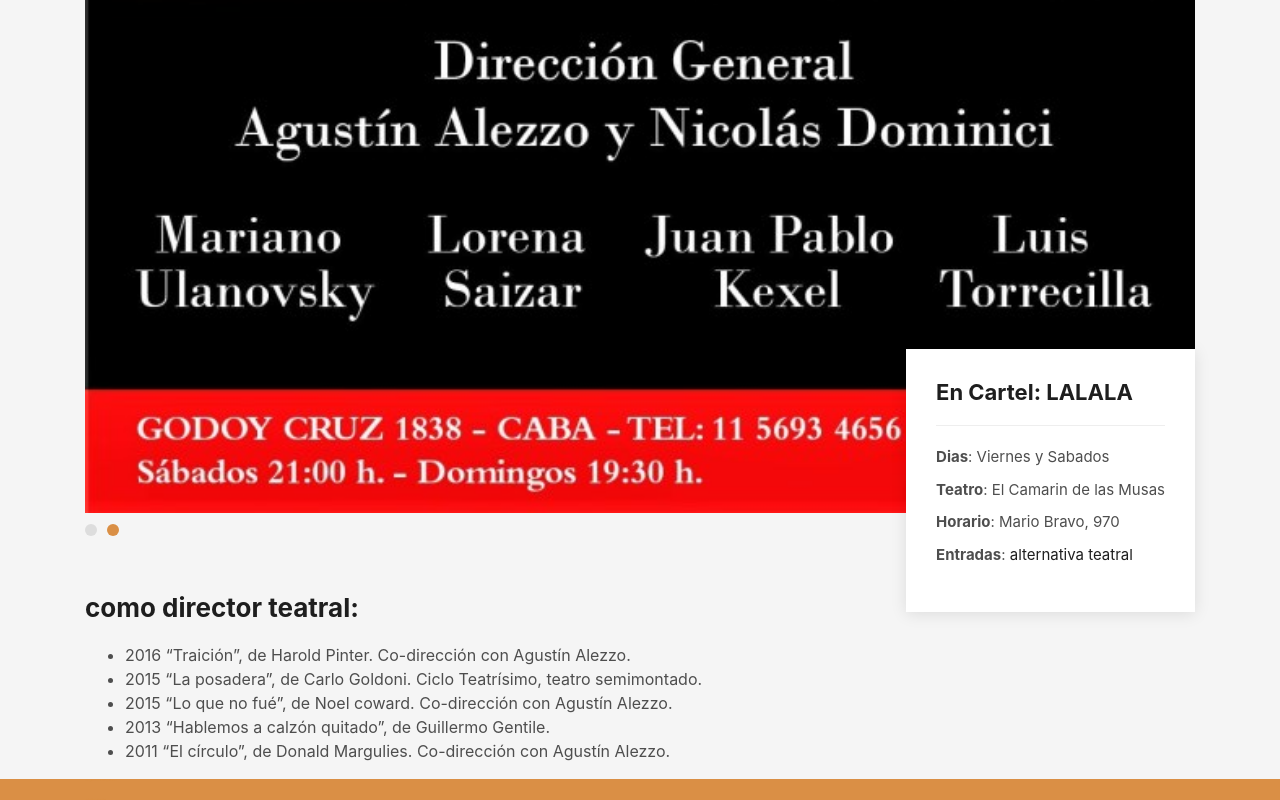
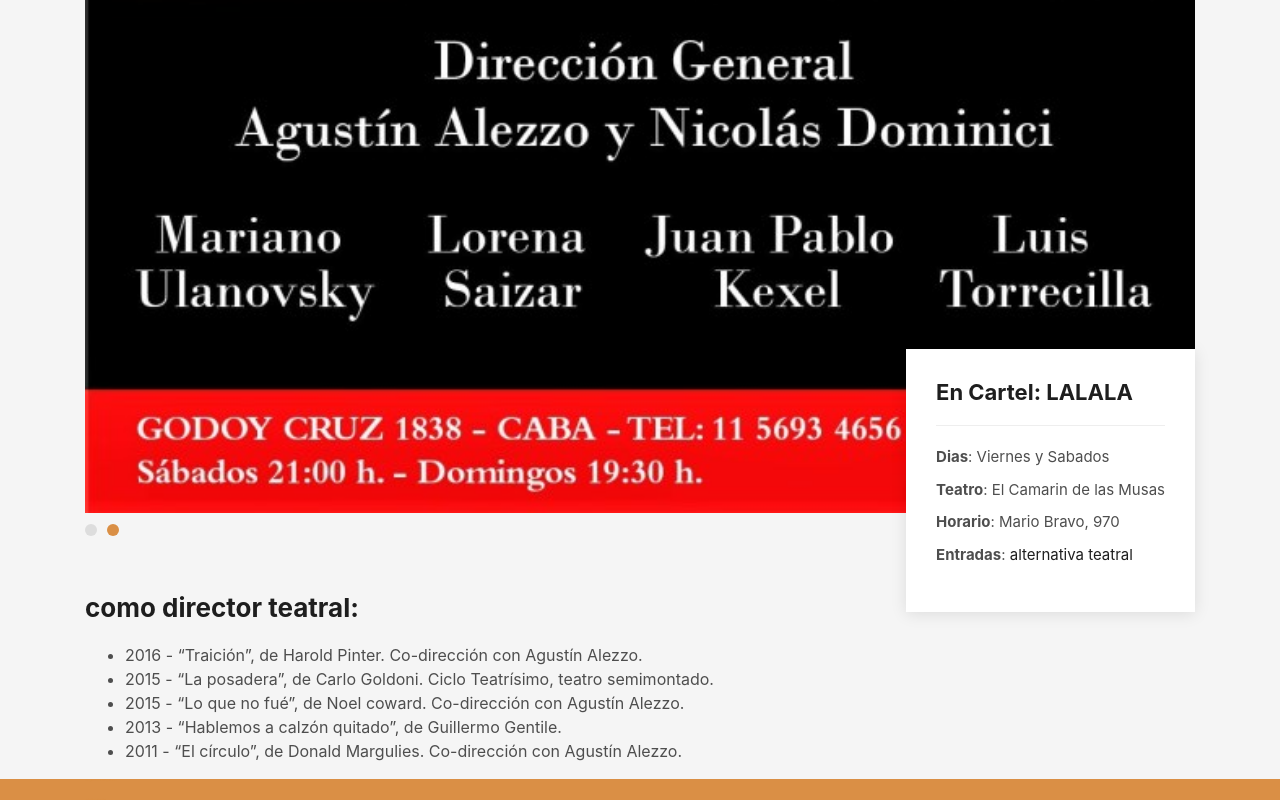
Before and after one commit to vickyalsua/nico_dominici_web, a plain HTML site: page labor-como-director.html in a window 1280 px wide. Shown: the part 1531-2331 px from the top of the page. Drawn offline with Linux system fonts and the light colour scheme.

Commit message:
cambie el nombre de labor director por labor-como-director y algunos cambios en labor docente

```diff
--- a/labor-director.html
+++ b/labor-como-director.html
@@ -115,11 +115,11 @@
         <div class="portfolio-description">
           <h2>como director teatral:</h2>
           <ul>
-            <li>2016 “Traición”, de Harold Pinter. Co-dirección con Agustín Alezzo.</li>
-            <li>2015 “La posadera”, de Carlo Goldoni. Ciclo Teatrísimo, teatro semimontado.</li>
-            <li>2015 “Lo que no fué”, de Noel coward. Co-dirección con Agustín Alezzo.</li>
-            <li>2013 “Hablemos a calzón quitado”, de Guillermo Gentile.</li>
-            <li>2011 “El círculo”, de Donald Margulies. Co-dirección con Agustín Alezzo.</li>
+            <li>2016 - “Traición”, de Harold Pinter. Co-dirección con Agustín Alezzo.</li>
+            <li>2015 - “La posadera”, de Carlo Goldoni. Ciclo Teatrísimo, teatro semimontado.</li>
+            <li>2015 - “Lo que no fué”, de Noel coward. Co-dirección con Agustín Alezzo.</li>
+            <li>2013 - “Hablemos a calzón quitado”, de Guillermo Gentile.</li>
+            <li>2011 - “El círculo”, de Donald Margulies. Co-dirección con Agustín Alezzo.</li>
           </ul>
         </div>
       </div>
```
Also changed, not shown: labor-docente.html (+3 -3 lines).
